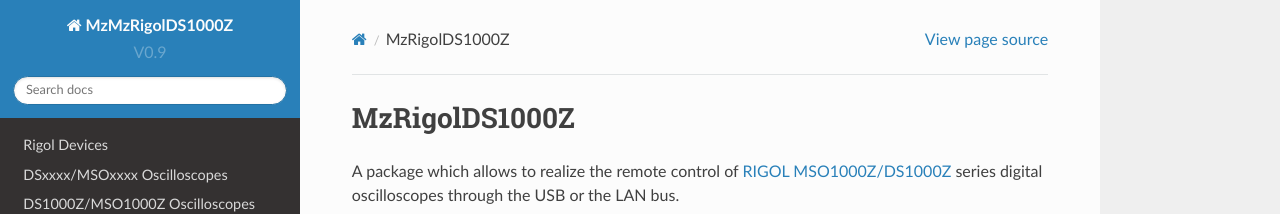
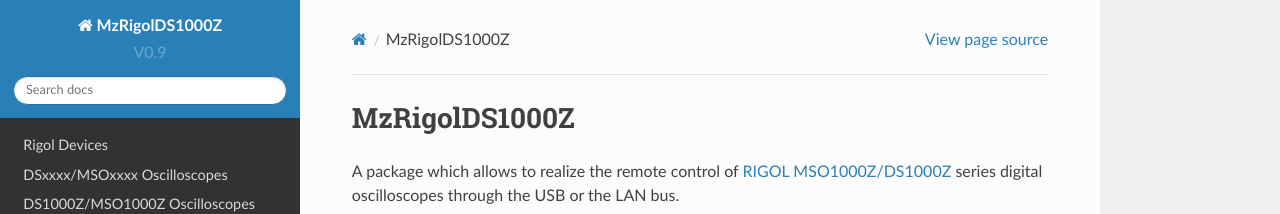
Before and after one commit to ReinhardM-dev/MzRigolDS1000Z, a Sphinx documentation site: the page built from doc/index.rst, in a window 1280 px wide. Shown: the top 214 px of the page. Built offline with Sphinx 7.4.7 and the Read the Docs theme 2.0.0, drawn with Linux system fonts in a browser that asks for light colours.

Commit message:
Update conf.py

```diff
--- a/doc/conf.py
+++ b/doc/conf.py
@@ -20,7 +20,7 @@
 
 # -- Project information -----------------------------------------------------
 
-project = 'MzMzRigolDS1000Z'
+project = 'MzRigolDS1000Z'
 copyright = '2022, Reinhard März'
 author = 'Reinhard März'
 
```
